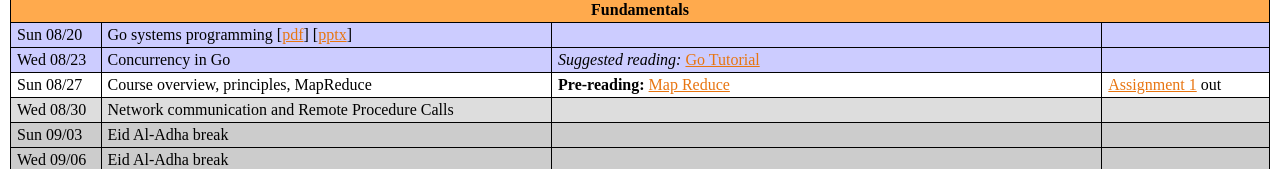
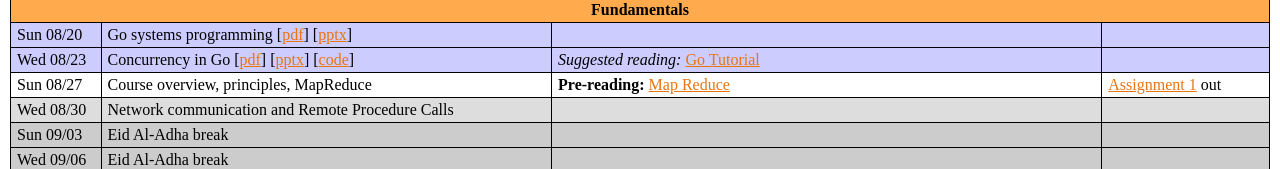
Before and after one commit to mcanini/CS240-F17, a plain HTML site: page syllabus.html in a window 1280 px wide. Shown: the part 582-751 px from the top of the page. Drawn offline with Linux system fonts and the light colour scheme.

Commit message:
add class 2

```diff
--- a/syllabus.html
+++ b/syllabus.html
@@ -52,7 +52,7 @@ Michael Freedman and Kyle Jamieson developed much of the original material.
 </tr>
 <tr class="recitation">
  <td>Wed 08/23</td>
- <td>Concurrency in Go
+ <td>Concurrency in Go [<a href="slides/02-concurrency-in-go.pdf">pdf</a>] [<a href="slides/02-concurrency-in-go.pptx">pptx</a>] [<a href="slides/02-code.tar.gz">code</a>]
  </td> <td><i>Suggested reading:</i> <a href="https://tour.golang.org">Go Tutorial</a>  </td>
  <td></td>
 </tr>
```
Also changed, not shown: 3 other files.
